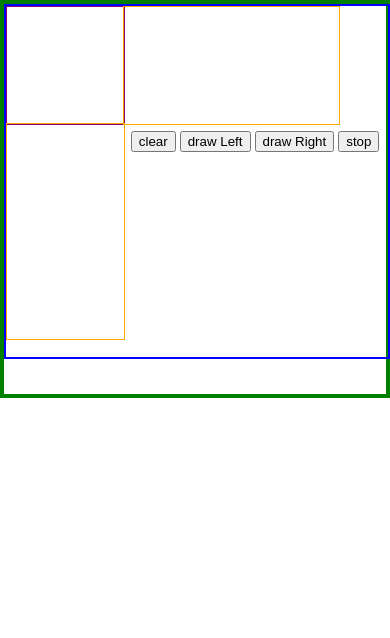
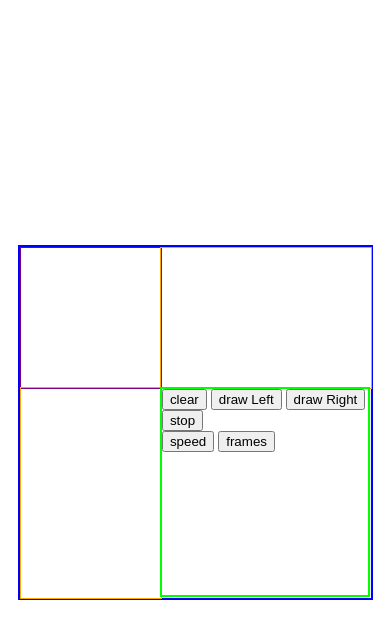
Before and after one commit to edwardmavarezdev/trigonometric-circumference-animated-demostration, a plain HTML site: page index.html in a window 390 px wide. Drawn offline with Linux system fonts and the light colour scheme.

Commit message:
added flex and grid for structure of elements and responsive design

```diff
--- a/index.html
+++ b/index.html
@@ -17,7 +17,10 @@
 					<button id = 'clear'>clear</button>
 					<button id = 'drawLeft'>draw Left</button>
 					<button id = 'drawRight'>draw Right</button>
-					<button id = 'stop'>stop</button>
+					<button id = 'stop'>stop</button><br>
+					<button id = 'speed'>speed</button>
+					<button id = 'frames'>frames</button>
+
 				<div>
 
 			</div>
--- a/script.js
+++ b/script.js
@@ -12,7 +12,7 @@ const cos= document.getElementById('cos');
 const cosCtx = cos.getContext('2d');
 
 
-//circumference corrector
+//circumference continues draw
 let lastValueX
 let lastValueY
 
@@ -36,8 +36,6 @@ let cosGraphic = [[x,0]];
 
 
 function move(){
-		//erase point element
-		ctx.clearRect(0, 0, ctx.canvas.width, ctx.canvas.height)
 
 		//direcion of draw selector
 		if(direction == 'R'){
@@ -50,6 +48,9 @@ function move(){
 		//setup the position X and Y of the circumference
 		x = parseInt(Math.cos(angle*Math.PI/180)*(0.95*canvas.width/2)+canvas.width/2)
 		y = parseInt(Math.sin(angle*Math.PI/180)*(0.95*canvas.height/2)+canvas.height/2)
+
+		//erase point element
+		ctx.clearRect(0, 0, ctx.canvas.width, ctx.canvas.height)
 
 		//draw the point of position
 		ctx.beginPath();
--- a/style.css
+++ b/style.css
@@ -1,63 +1,62 @@
 html,body{
 
 	width:100%;
-	height:100%;
 	margin:0;
 	padding:0;
 
 }
 
 .space{
-	border: green solid 4px;
-	width:98%;
-	height:100vw;
-	position:relative;
+	width:100%;
+	display:flex;
+	align-items: center;
+	height: 100vh;
 }
 
 .container{
 	border:solid 2px blue;
-	position:relative;
-	margin:auto;
-	width:100%;
-	height:90vw;
-
+	margin: auto;
+	width:90vmin;
+	height:90vmin;
+	display:grid;
+	grid-template-columns: 40% 60%;
+	grid-template-rows: 40% 60%;
 }
 
 #trigonometric{
 	border:solid blue 1px;
-	position:absolute;
-	width: 30vw;
-	height:30vw;
+	width: 100%;
+	height:100%;
+	background-color:transparent;
+	grid-column: 1/2;
+	grid-row: 1/2;
+
 }
 
 #circumference{
 	border:solid 1px purple;
-	width:30vw;
-	height:30vw;
-	position: absolute;
+	width: 100%;
+	height:100%;
+	background-color:transparent;
+	grid-column: 1/2;
+	grid-row: 1/2;
 }
 
 
 
 #sin{
 	border: solid orange 1px;
-	position: absolute;
-	left:30vw;
-	width:55vw;
-	height:30vw;
+	width:100%;
+	height:100%;
 }
 
 #cos{
 	border: solid orange 1px;
-	position: absolute;
-	top:30vw;
-	width:30vw;
-	height:55vw;
+	width:100%;
+	height:100%;
 }
 
 .buttonsContainer{
-	position: absolute;
-	top:32vw;
-	left:32vw;
 	z-index:2;
+	border:solid 2px lime;
 }
```
Also changed, not shown: 2 other files.
